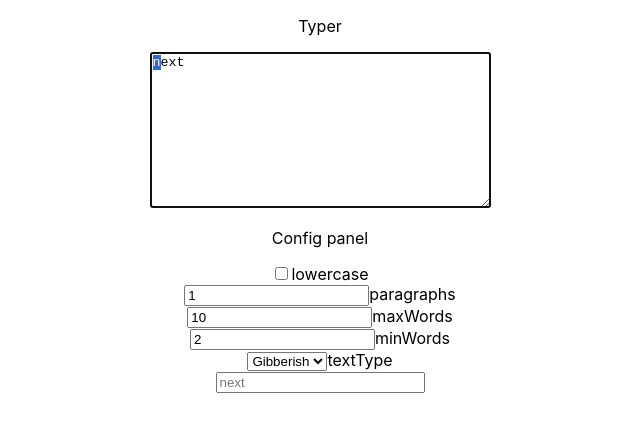
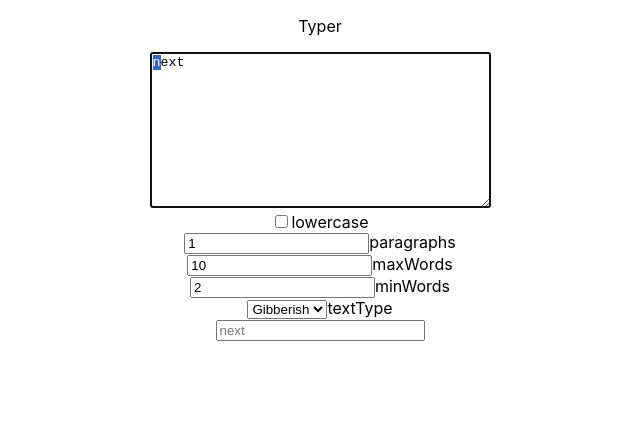
Before and after one commit to fjrois/typer, a React (Create React App) app: page / in a window 1280 px wide. Shown: the top 432 px of the page, without its empty margins (320-960 px from the left). Built offline with nearby package versions, Linux system fonts and the light colour scheme.

Commit message:
Removed heading from TyperConfig

```diff
--- a/src/components/TyperConfig.js
+++ b/src/components/TyperConfig.js
@@ -26,7 +26,6 @@ function TyperConfig(props) {
   } = props.config;
   return (
     <>
-      <p>Config panel</p>
       <div>
         <input
           type="checkbox"
```
